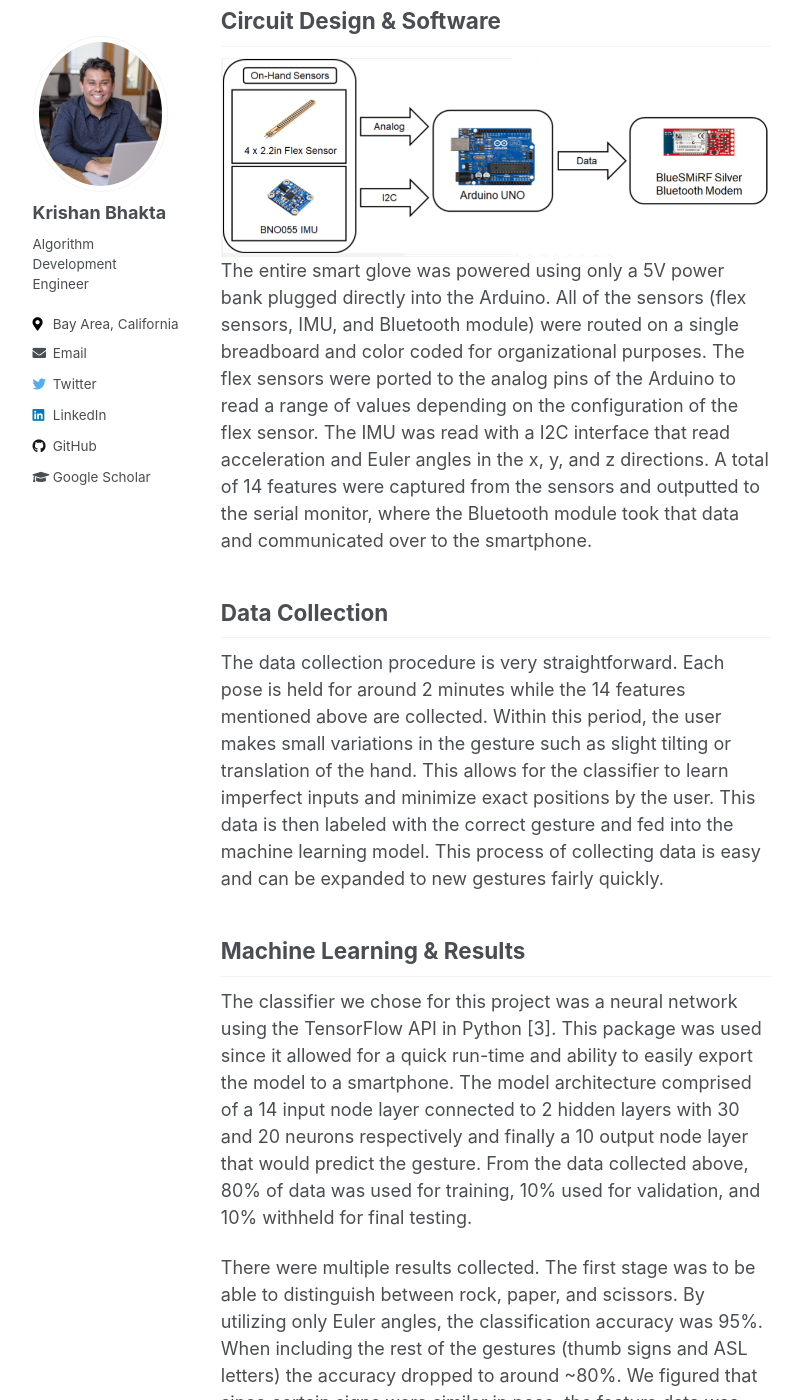
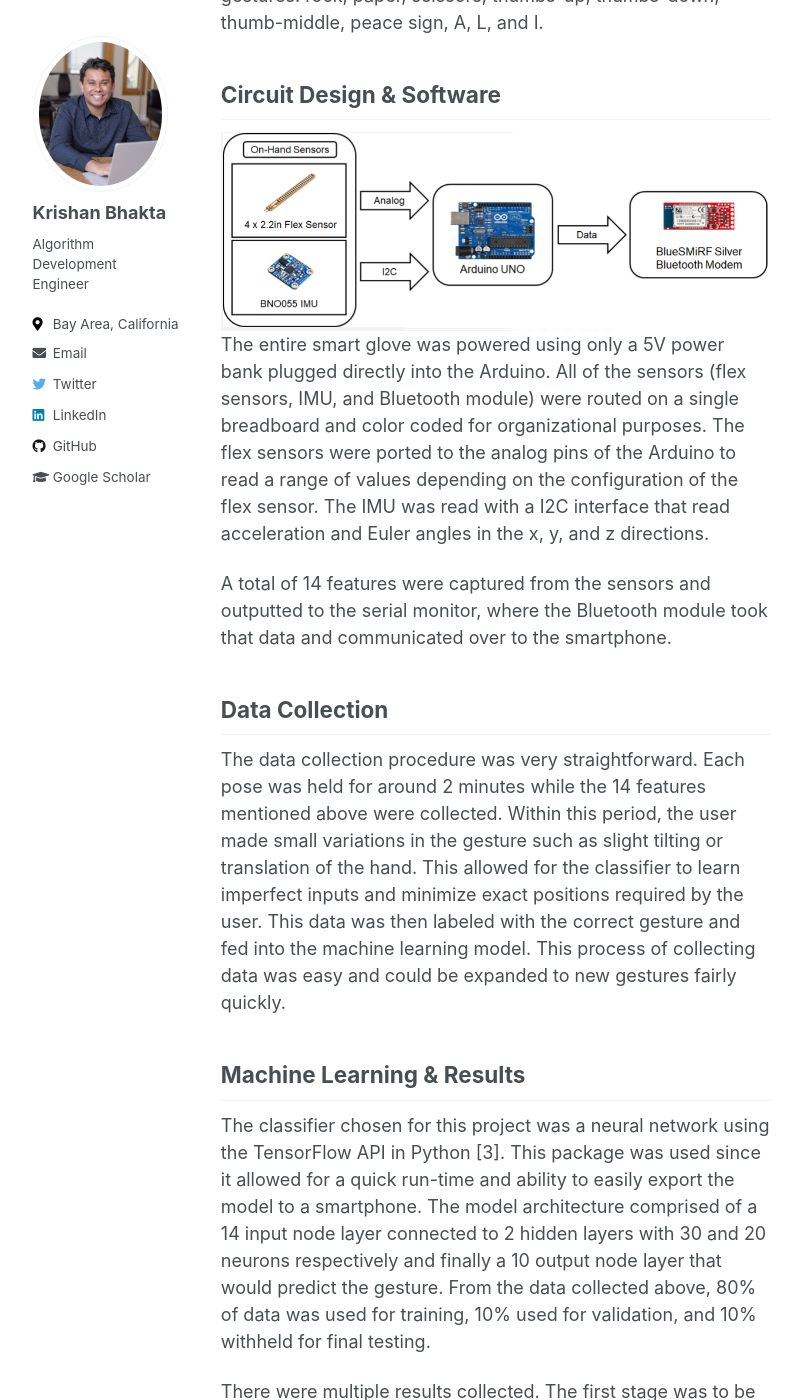
Before and after one commit to nicksheerin/nick_sheerin, a Jekyll site: the page built from _projects/glove.md, in a window 1280 px wide and 1400 px high, scrolled down 1946 px. Shown: the whole window, without its empty margins (163-963 px from the left). Built offline with Jekyll 4.4.1, drawn with Linux system fonts in a browser that asks for light colours; some of the changed text lies outside the part shown.

Commit message:
modify and clean up verbage in respective pages

```diff
--- a/_projects/glove.md
+++ b/_projects/glove.md
@@ -16,7 +16,9 @@
 
 ## Overall Summary
 
-Effective communication is an important facet of daily life. Unfortunately, this skill is made difficult for a large amount of people in the US due to disorders such as deafness. If severely afflicted, a person’s only available method of interpersonal communication may be American Sign Language (ASL), which less than one percent of the U.S. understands. This divide in communication between the deaf and the rest of the population can be bridged with a device that is portable, easy to use, and is able to translate basic gestures and ASL into text. Many previous devices in this field often involve cumbersome cameras, data processing that can only be done on a desktop, and gloves that use complicated sensors, which make the device difficult to use and understand. We wanted to explore a device that could improve on all of these factors by using a lightweight glove system with few sensors that would be powered by a simple power bank.
+Effective communication is an important facet of daily life. Unfortunately, this skill is made difficult for a large amount of people in the US due to disorders such as deafness. If severely afflicted, a person’s only available method of interpersonal communication may be American Sign Language (ASL), which less than one percent of the U.S. understands. This divide in communication between the deaf and the rest of the population can be bridged with a device that is portable, easy to use, and is able to translate basic gestures and ASL into text.
+
+Many previous devices in this field often involve cameras, data processing that can only be done on a desktop, and gloves that use complicated sensors, which make the device difficult to use and understand. We wanted to explore a device that could improve on all of these factors by using a lightweight glove system with few sensors that would be powered by a simple power bank.
 
 <div align="center">
 <img src="../../images/projects/glove/device.png" width = "50%">
@@ -24,7 +26,9 @@
 
 ## System Overview
 
-The smart glove consisted of two primary sensors: a series of flexible force sensing resistors (FSRs) localized on each finger of the glove except for the ring finger (rarely flexed by itself in the ASL alphabet and most other commonly used gestures) [1] and one BNO055 inertial measurement unit (IMU) on the back of the hand to detect orientation and acceleration [2]. Both sensors were integrated with an Arduino Uno in the controller cuff located on the forearm which sent the data to a smartphone using Bluetooth. The data was then passed through a simple classifier on the phone powered by TensorFlow, which outputted the desired gesture. The smart glove was  able to recognize 10 static gestures: rock, paper, scissors, thumbs-up, thumbs-down, thumb-middle, peace sign, A, L, and I.
+The smart glove consisted of two primary sensors: a series of flexible force sensing resistors (FSRs) localized on each finger of the glove except for the ring finger (rarely flexed by itself in the ASL alphabet and most other commonly used gestures) [1] and one BNO055 inertial measurement unit (IMU) on the back of the hand to detect orientation and acceleration [2]. Both sensors were integrated with an Arduino Uno in the controller cuff located on the forearm which sent the data to a smartphone using Bluetooth.
+
+The data was then passed through a simple classifier on the phone powered by TensorFlow, which outputted the desired gesture. The smart glove was  able to recognize 10 static gestures: rock, paper, scissors, thumbs-up, thumbs-down, thumb-middle, peace sign, A, L, and I.
 
 ## Circuit Design & Software
 
@@ -32,21 +36,23 @@
 <img src="../../images/projects/glove/flow_chart.png">
 </div>
 
-The entire smart glove was powered using only a 5V power bank plugged directly into the Arduino. All of the sensors (flex sensors, IMU, and Bluetooth module) were routed on a single breadboard and color coded for organizational purposes.  The flex sensors were ported to the analog pins of the Arduino to read a range of values depending on the configuration of the flex sensor. The IMU was read with a I2C interface that read acceleration and Euler angles in the x, y, and z directions. A total of 14 features were captured from the sensors and outputted to the serial monitor, where the Bluetooth module took that data and communicated over to the smartphone.
+The entire smart glove was powered using only a 5V power bank plugged directly into the Arduino. All of the sensors (flex sensors, IMU, and Bluetooth module) were routed on a single breadboard and color coded for organizational purposes.  The flex sensors were ported to the analog pins of the Arduino to read a range of values depending on the configuration of the flex sensor. The IMU was read with a I2C interface that read acceleration and Euler angles in the x, y, and z directions.
+
+A total of 14 features were captured from the sensors and outputted to the serial monitor, where the Bluetooth module took that data and communicated over to the smartphone.
 
 ## Data Collection
 
-The data collection procedure is very straightforward. Each pose is held for around 2 minutes while the 14 features mentioned above are collected. Within this period, the user makes small variations in the gesture such as slight tilting or translation of the hand. This allows for the classifier to learn imperfect inputs and minimize exact positions by the user. This data is then labeled with the correct gesture and fed into the machine learning model. This process of collecting data is easy and can be expanded to new gestures fairly quickly.
+The data collection procedure was very straightforward. Each pose was held for around 2 minutes while the 14 features mentioned above were collected. Within this period, the user made small variations in the gesture such as slight tilting or translation of the hand. This allowed for the classifier to learn imperfect inputs and minimize exact positions required by the user. This data was then labeled with the correct gesture and fed into the machine learning model. This process of collecting data was easy and could be expanded to new gestures fairly quickly.
 
 ## Machine Learning & Results
 
-The classifier we chose for this project was a neural network using the TensorFlow API in Python [3]. This package was used since it allowed for a quick run-time and ability to easily export the model to a smartphone. The model architecture comprised of a 14 input node layer connected to 2 hidden layers with 30 and 20 neurons respectively and finally a 10 output node layer that would predict the gesture. From the data collected above, 80% of data was used for training, 10% used for validation, and 10% withheld for final testing.
+The classifier chosen for this project was a neural network using the TensorFlow API in Python [3]. This package was used since it allowed for a quick run-time and ability to easily export the model to a smartphone. The model architecture comprised of a 14 input node layer connected to 2 hidden layers with 30 and 20 neurons respectively and finally a 10 output node layer that would predict the gesture. From the data collected above, 80% of data was used for training, 10% used for validation, and 10% withheld for final testing.
 
-There were multiple results collected. The first stage was to be able to distinguish between rock, paper, and scissors. By utilizing only Euler angles, the classification accuracy was 95%. When including the rest of the gestures (thumb signs and ASL letters) the accuracy dropped to around ~80%. We figured that since certain signs were similar in pose, the feature data was not very distinct between these separate classes. To remedy this, we added acceleration features in addition to orientation features (Euler angles) which brought the accuracy back to  between 90-95%.
+There were multiple results collected. The first stage was to be able to distinguish between rock, paper, and scissors. By utilizing only Euler angles, the classification accuracy was 95%. When including the rest of the gestures (thumb signs and ASL letters) the accuracy dropped to around ~80%. We figured that since certain signs were similar in pose, the feature data was not very distinct between these separate classes. To remedy this, we added acceleration features in addition to orientation features (Euler angles) which brought the accuracy back to between 90-95%.
 
 ## Conclusion
 
-We were able to create a “smart glove” that could distinguish between different gestures using machine learning and wearable sensors. Some limitations of this project included: only testing with 1-2 individuals when collecting the training data, and picking a set of distinct gestures to classify. Future work could expand at collecting more data to make a more generalizable model to novel subjects as well as expanding the number of different gestures that could be recognized.
+We created a “smart glove” that could distinguish between different gestures using machine learning and wearable sensors. Some limitations of this project included: only testing with 1-2 individuals when collecting the training data, and picking a set of distinct gestures to classify. Future work could have expanded to collecting more data to formulate a generalizable model to novel subjects as well as expanding the number of different gestures that could be recognized.
 
 ## References
 [1] Adafruit.com. Short Flex Sensor [ID#1070](https://www.adafruit.com/product/1070#technical-details)
```
Also changed, not shown: _pages/about.md (+2 -2 lines), _projects/intent.md (+15 -5 lines).
